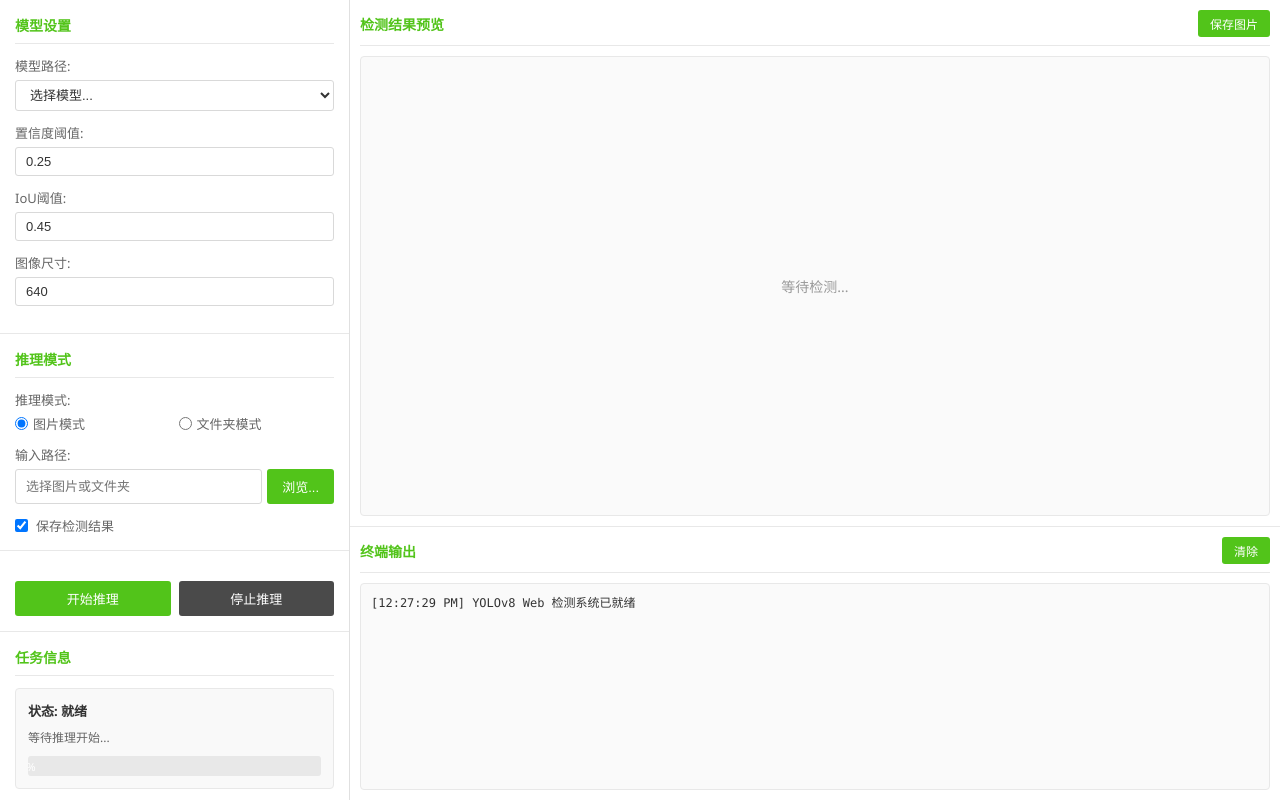
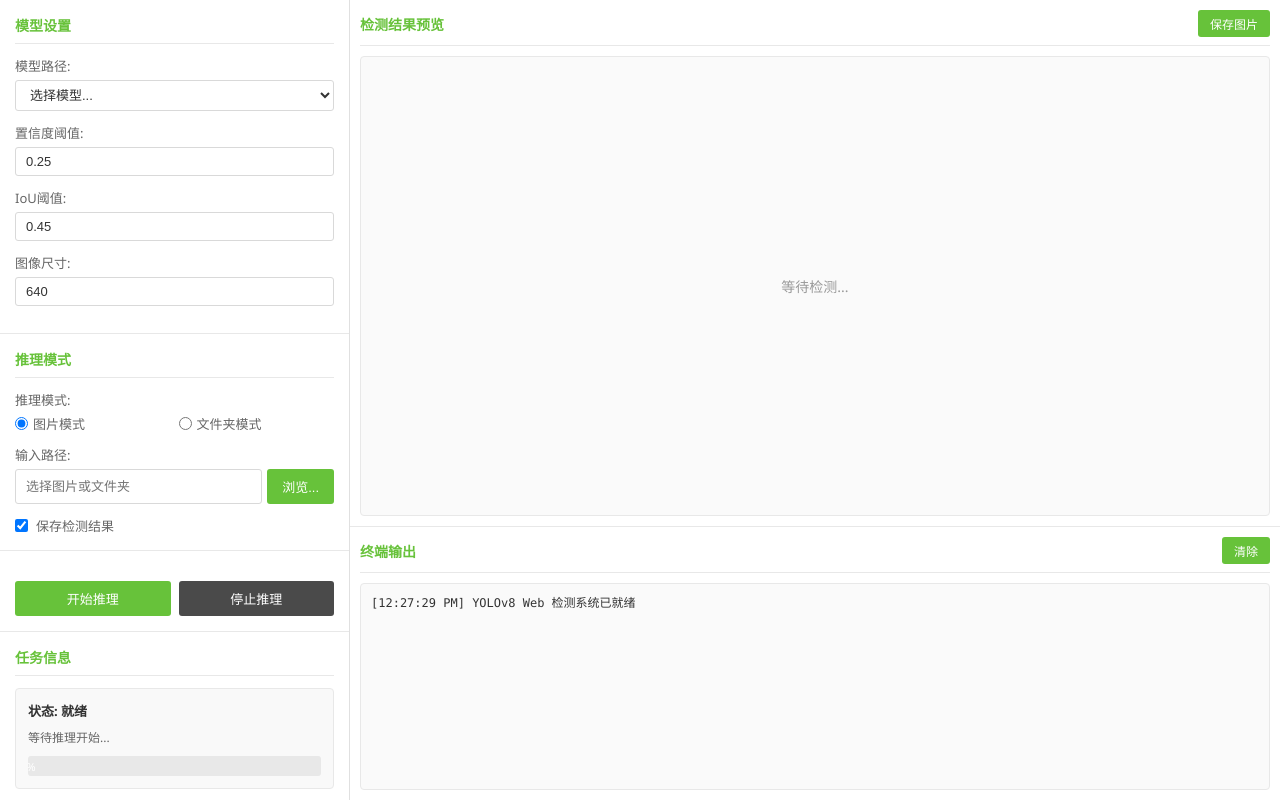
Before and after one commit to iuio9/detectele, a Flask app: page / in a window 1280 px wide. Run offline with Flask 3, Linux system fonts and the light colour scheme; data that the repository does not hold is empty; some libraries are stand-ins or nearby versions.

Commit message:
Update green color to #67C23A
- Change all green colors from #52c41a to #67C23A
- Update hover color from #73d13d to #85CE61
- Applied to: section titles, buttons, progress bar, focus borders, success logs

```diff
--- a/templates/index.html
+++ b/templates/index.html
@@ -43,7 +43,7 @@
         .section-title {
             font-size: 14px;
             font-weight: bold;
-            color: #52c41a;
+            color: #67C23A;
             margin-bottom: 12px;
             padding-bottom: 8px;
             border-bottom: 1px solid #e8e8e8;
@@ -72,7 +72,7 @@
 
         .form-control:focus {
             outline: none;
-            border-color: #52c41a;
+            border-color: #67C23A;
         }
 
         .input-group {
@@ -90,23 +90,23 @@
         }
 
         .btn-browse {
-            background: #52c41a;
+            background: #67C23A;
             color: white;
             white-space: nowrap;
         }
 
         .btn-browse:hover {
-            background: #73d13d;
+            background: #85CE61;
         }
 
         .btn-primary {
-            background: #52c41a;
+            background: #67C23A;
             color: white;
             flex: 1;
         }
 
         .btn-primary:hover {
-            background: #73d13d;
+            background: #85CE61;
         }
 
         .btn-primary:disabled {
@@ -203,7 +203,7 @@
 
         .progress-bar {
             height: 100%;
-            background: #52c41a;
+            background: #67C23A;
             width: 0%;
             transition: width 0.3s;
             display: flex;
@@ -241,13 +241,13 @@
         .section-header-title {
             font-size: 14px;
             font-weight: bold;
-            color: #52c41a;
+            color: #67C23A;
         }
 
         .btn-small {
             padding: 5px 12px;
             font-size: 12px;
-            background: #52c41a;
+            background: #67C23A;
             color: white;
             border: none;
             border-radius: 3px;
@@ -255,7 +255,7 @@
         }
 
         .btn-small:hover {
-            background: #73d13d;
+            background: #85CE61;
         }
 
         .image-display-container {
@@ -334,7 +334,7 @@
         }
 
         .log-entry.success {
-            color: #52c41a;
+            color: #67C23A;
         }
 
         .log-entry.warning {
```
